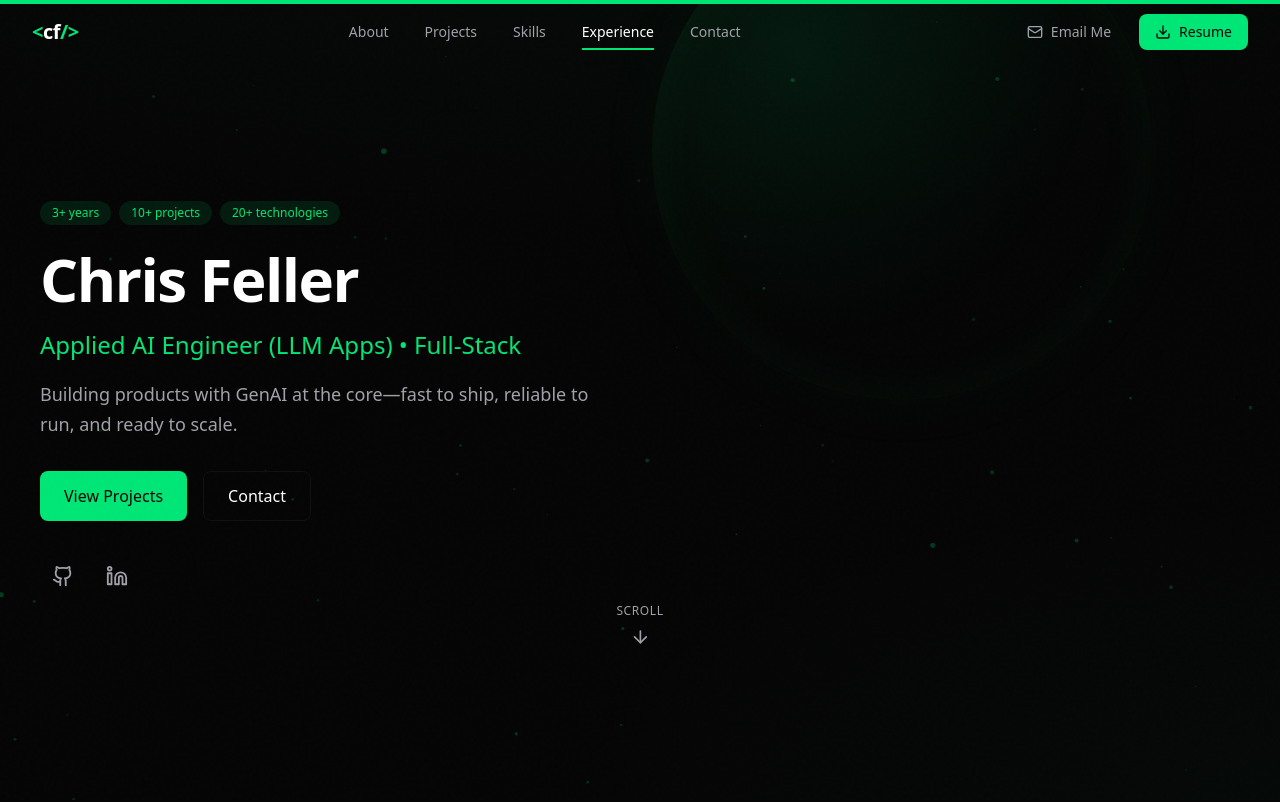
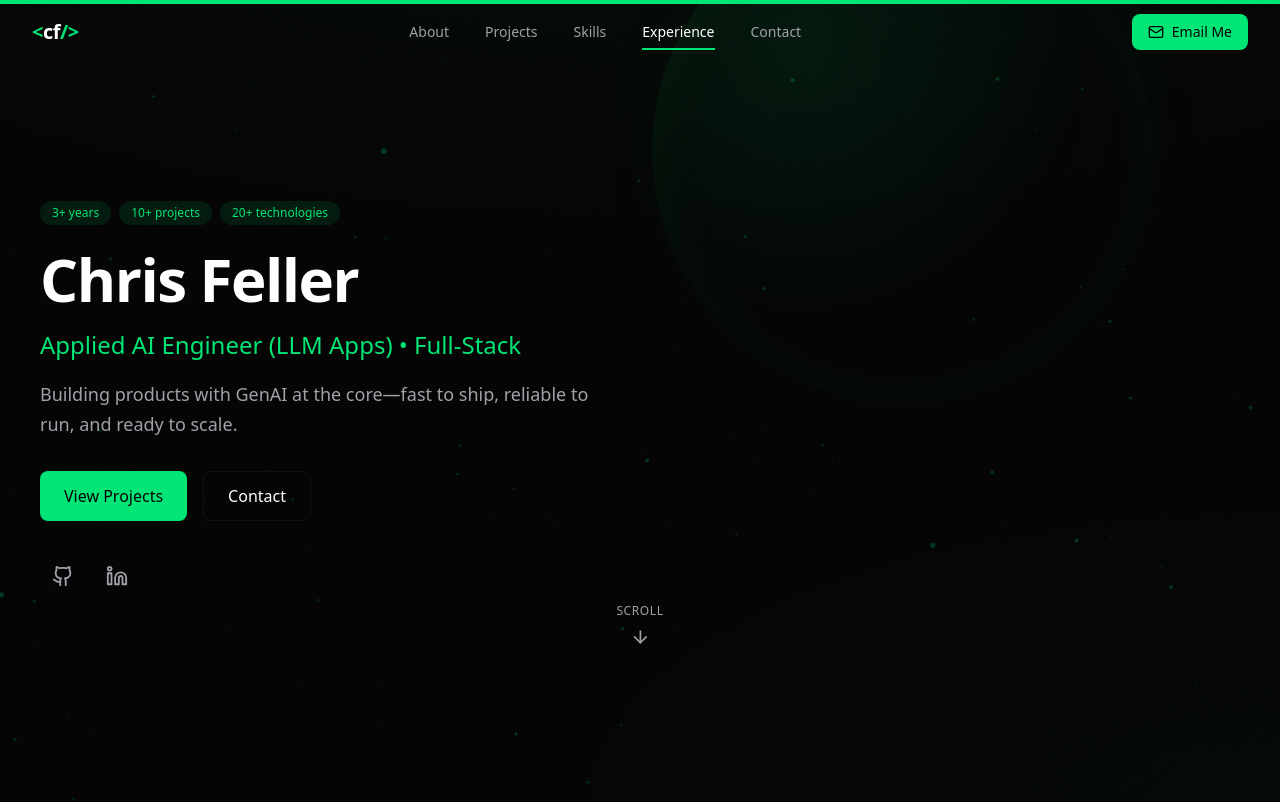
Before and after one commit to cfeller5547/chris-feller-portfolio, a Next.js app: page / in a window 1280 px wide. Shown: the top 802 px of the page. Built offline with nearby package versions, Linux system fonts and the light colour scheme.

Commit message:
Remove resume download button temporarily

```diff
--- a/src/components/Navbar.tsx
+++ b/src/components/Navbar.tsx
@@ -2,7 +2,7 @@
 
 import { useState, useEffect } from 'react';
 import { motion, AnimatePresence } from 'framer-motion';
-import { Menu, X, Download, Mail } from 'lucide-react';
+import { Menu, X, Mail } from 'lucide-react';
 import { personalInfo } from '@/data/portfolio-data';
 
 const navLinks = [
@@ -100,22 +100,14 @@ export default function Navbar() {
 
             {/* CTA Buttons */}
             <div className="hidden md:flex items-center gap-3">
-              <a
+              <motion.a
                 href={`mailto:${personalInfo.email}`}
-                className="flex items-center gap-2 px-4 py-2 text-sm text-[var(--text-secondary)] hover:text-[var(--text-primary)] transition-colors"
-              >
-                <Mail size={16} />
-                <span>Email Me</span>
-              </a>
-              <motion.a
-                href="/resume.pdf"
-                download
                 className="flex items-center gap-2 px-4 py-2 text-sm bg-[var(--accent)] text-[var(--bg-primary)] rounded-lg font-medium hover:shadow-lg transition-all"
                 whileHover={{ scale: 1.02, boxShadow: '0 0 20px var(--accent-glow)' }}
                 whileTap={{ scale: 0.98 }}
               >
-                <Download size={16} />
-                <span>Resume</span>
+                <Mail size={16} />
+                <span>Email Me</span>
               </motion.a>
             </div>
 
@@ -170,18 +162,10 @@ export default function Navbar() {
               <div className="mt-8 flex flex-col gap-3">
                 <a
                   href={`mailto:${personalInfo.email}`}
-                  className="flex items-center justify-center gap-2 px-4 py-3 text-sm border border-[var(--border-subtle)] rounded-lg text-[var(--text-secondary)] hover:text-[var(--text-primary)] hover:border-[var(--border-hover)] transition-all"
+                  className="flex items-center justify-center gap-2 px-4 py-3 text-sm bg-[var(--accent)] text-[var(--bg-primary)] rounded-lg font-medium"
                 >
                   <Mail size={16} />
                   <span>Email Me</span>
-                </a>
-                <a
-                  href="/resume.pdf"
-                  download
-                  className="flex items-center justify-center gap-2 px-4 py-3 text-sm bg-[var(--accent)] text-[var(--bg-primary)] rounded-lg font-medium"
-                >
-                  <Download size={16} />
-                  <span>Download Resume</span>
                 </a>
               </div>
             </motion.div>
```
